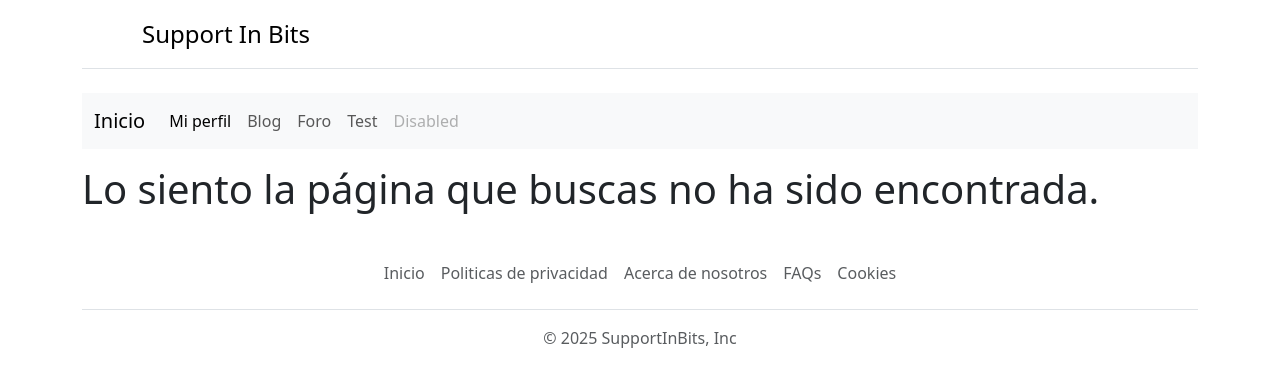
After one commit to andresred94/SupportInBits, a Django app: template app/page/templates/404.html in a window 1280 px wide. The commit adds this page. Shown: the top 387 px of the page. Run offline with Django 3.2, Linux system fonts and the light colour scheme; the template is opened without the code that fills it, so the values that code supplies are empty; some libraries are stand-ins or nearby versions.

Commit message:
add page 404

```diff
--- /dev/null
+++ b/app/page/templates/404.html
@@ -0,0 +1,4 @@
+{% extends "base.html" %}
+{% block content %}
+    <h1>Lo siento la página que buscas no ha sido encontrada.</h1>
+{% endblock content%}
--- a/app/page/templates/cookies.html
+++ b/app/page/templates/cookies.html
@@ -1,7 +1,4 @@
 {% extends "base.html" %} {% load static %}
-{% block extra_css %}
-<!-- <link rel="stylesheet" href="{% static page.estilo %}" /> -->
-{% endblock %}
 {% block meta_description %}placeholder{% endblock %}
 {% block titulo %}{{ page.titulo }}{% endblock %}
 
--- a/app/page/urls.py
+++ b/app/page/urls.py
@@ -4,6 +4,7 @@ from . import views
 urlpatterns = [
     path('', views.home, name='home'),
     path('quien_soy', views.quien_soy, name='quien_soy'),
-    path('cookies', views.cookies, name='cookies')
+    path('cookies', views.cookies, name='cookies'),
+    path('test', views.test, name='test')
 
 ]
--- a/app/page/views.py
+++ b/app/page/views.py
@@ -21,3 +21,8 @@ def quien_soy(request):
         'quien_soy.html',
         # context={'pagina': page}
     )
+def test(request):
+    return render(
+        request,
+        'test.html',
+    )
--- a/app/supportinbits/settings.py
+++ b/app/supportinbits/settings.py
@@ -24,9 +24,11 @@ BASE_DIR = Path(__file__).resolve().parent.parent
 SECRET_KEY = 'django-insecure-i2791=hxsj@57o_q*#wdlp@*6b69y6c1c58)wo8##f7(mu%41f'
 
 # SECURITY WARNING: don't run with debug turned on in production!
-DEBUG = True
+DEBUG = False
 
-ALLOWED_HOSTS = []
+ALLOWED_HOSTS = [
+    '127.0.0.1',
+]
 
 
 # Application definition
--- a/app/templates/base.html
+++ b/app/templates/base.html
@@ -3,15 +3,15 @@
 
 <html lang="en">
   <head>
+    <title>{% block titulo %}Mi Sitio Web{% endblock %}</title>
     <meta charset="UTF-8" />
     <meta name="viewport" content="width=device-width, initial-scale=1.0" />
     <meta name="description" content="{{ page.descri }}" />
-    {% bootstrap_css %} <!-- CSS de Bootstrap -->
-    {% bootstrap_javascript %} <!-- JS de Bootstrap -->
+    <meta http-equiv="content-language" content="es">
+
 
     <link rel="stylesheet" href="https://cdn.jsdelivr.net/npm/bootstrap-icons@1.11.3/font/bootstrap-icons.min.css"/>
     <link rel="stylesheet" href="{% static 'supportinbits/css/global.css' %}" />
-    <title>{% block titulo %}Mi Sitio Web{% endblock %}</title>
   </head>
   <body>
     <div class="container">
@@ -34,13 +34,16 @@
           <div class="collapse navbar-collapse" id="navbarNav">
             <ul class="navbar-nav">
               <li class="nav-item">
-                <a class="nav-link active" aria-current="page" href="#">Home</a>
+                <a class="nav-link active" aria-current="page" href="#">Mi perfil</a>
               </li>
               <li class="nav-item">
-                <a class="nav-link" href="#">Features</a>
+                <a class="nav-link" href="#">Blog</a>
               </li>
               <li class="nav-item">
-                <a class="nav-link" href="#">Pricing</a>
+                <a class="nav-link" href="#">Foro</a>
+              </li>
+              <li class="nav-item">
+                <a class="nav-link" href="test">Test</a>
               </li>
               <li class="nav-item">
                 <a class="nav-link disabled" href="#" tabindex="-1" aria-disabled="true">Disabled</a>
@@ -85,5 +88,10 @@
         <p class="text-center text-body-secondary">© 2025 SupportInBits, Inc</p>
       </footer>
     </div>
+
+    <!-- CSS de Bootstrap -->
+    {% bootstrap_css %}
+    <!-- JS de Bootstrap -->
+    {% bootstrap_javascript %}
   </body>
 </html>
```
Also changed, not shown: To-Do.md (+1 -1 lines), app/page/templates/test.html (added, +8 -0 lines), commands.md (+1 -1 lines), README.md.
